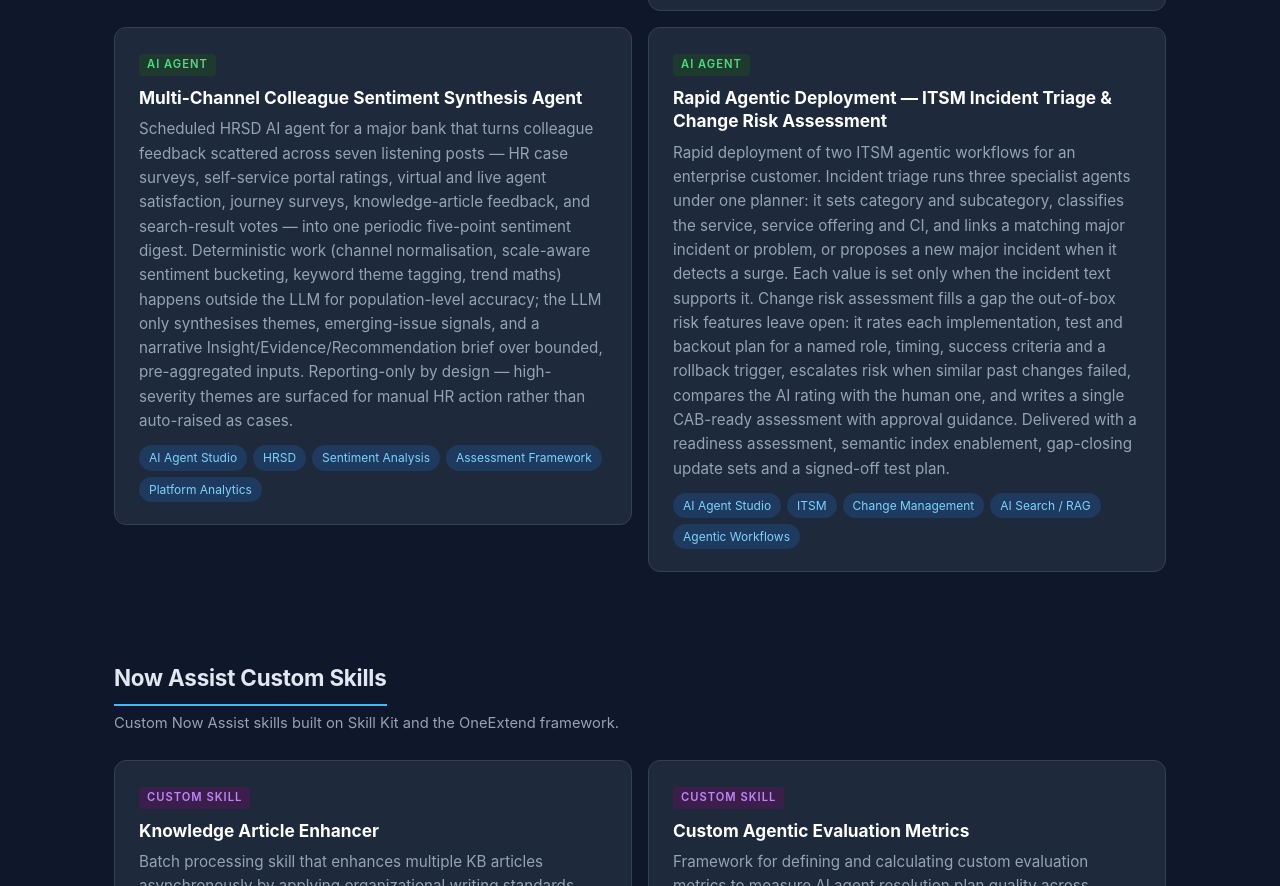
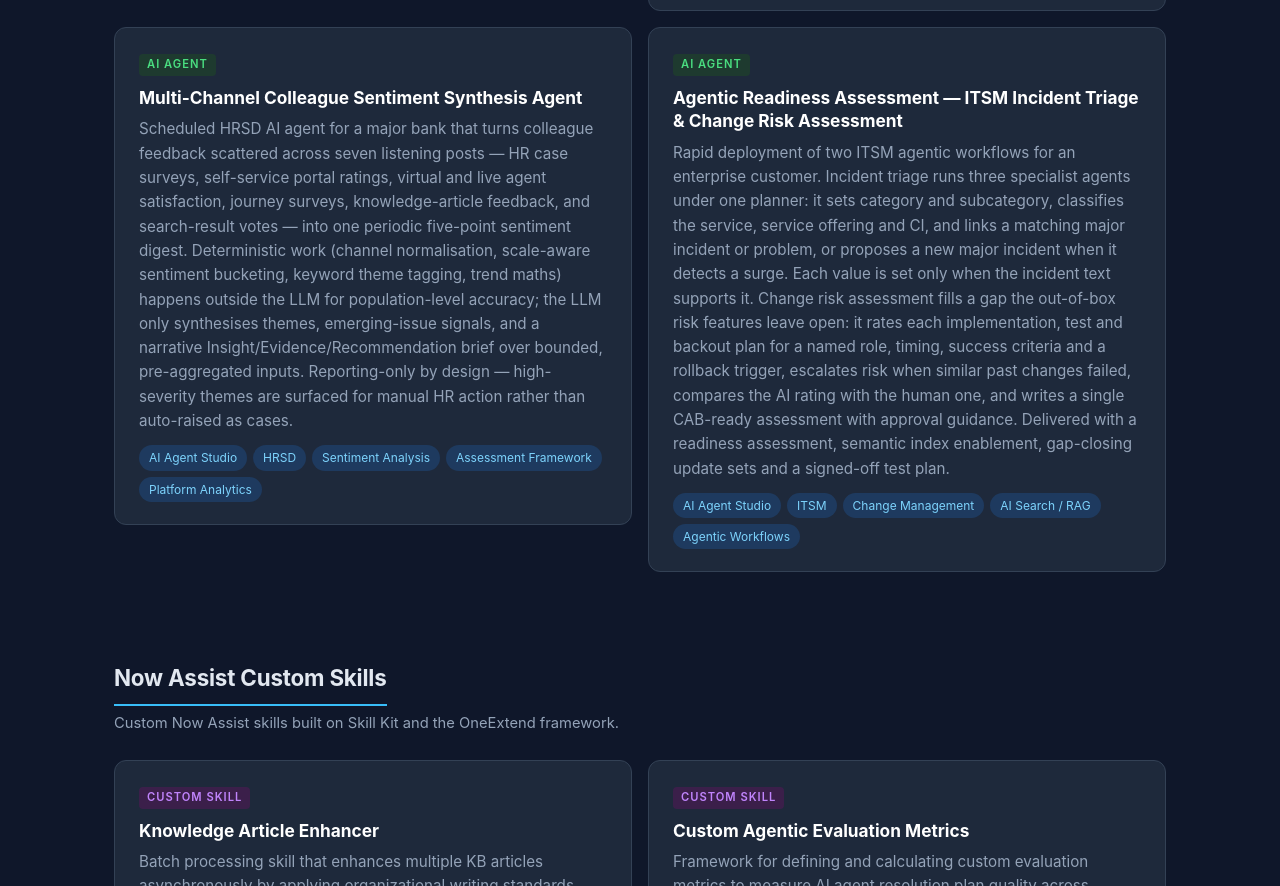
Before and after one commit to cipheryogi/cipheryogi.github.io, a plain HTML site: page index.html in a window 1280 px wide. Shown: the part 3977-4863 px from the top of the page. Drawn offline with Linux system fonts and the light colour scheme.

Commit message:
Rename Rapid Agentic Deployment card to Agentic Readiness Assessment
Co-Authored-By: Claude Opus 5.5 <noreply@anthropic.com>

```diff
--- a/index.html
+++ b/index.html
@@ -744,7 +744,7 @@
             </div>
             <div class="card">
                 <span class="category cat-agent">AI Agent</span>
-                <h3>Rapid Agentic Deployment — ITSM Incident Triage &amp; Change Risk Assessment</h3>
+                <h3>Agentic Readiness Assessment — ITSM Incident Triage &amp; Change Risk Assessment</h3>
                 <p>Rapid deployment of two ITSM agentic workflows for an enterprise customer. Incident triage runs three specialist agents under one planner: it sets category and subcategory, classifies the service, service offering and CI, and links a matching major incident or problem, or proposes a new major incident when it detects a surge. Each value is set only when the incident text supports it. Change risk assessment fills a gap the out-of-box risk features leave open: it rates each implementation, test and backout plan for a named role, timing, success criteria and a rollback trigger, escalates risk when similar past changes failed, compares the AI rating with the human one, and writes a single CAB-ready assessment with approval guidance. Delivered with a readiness assessment, semantic index enablement, gap-closing update sets and a signed-off test plan.</p>
                 <div class="tags">
                     <span class="tag">AI Agent Studio</span>
```
